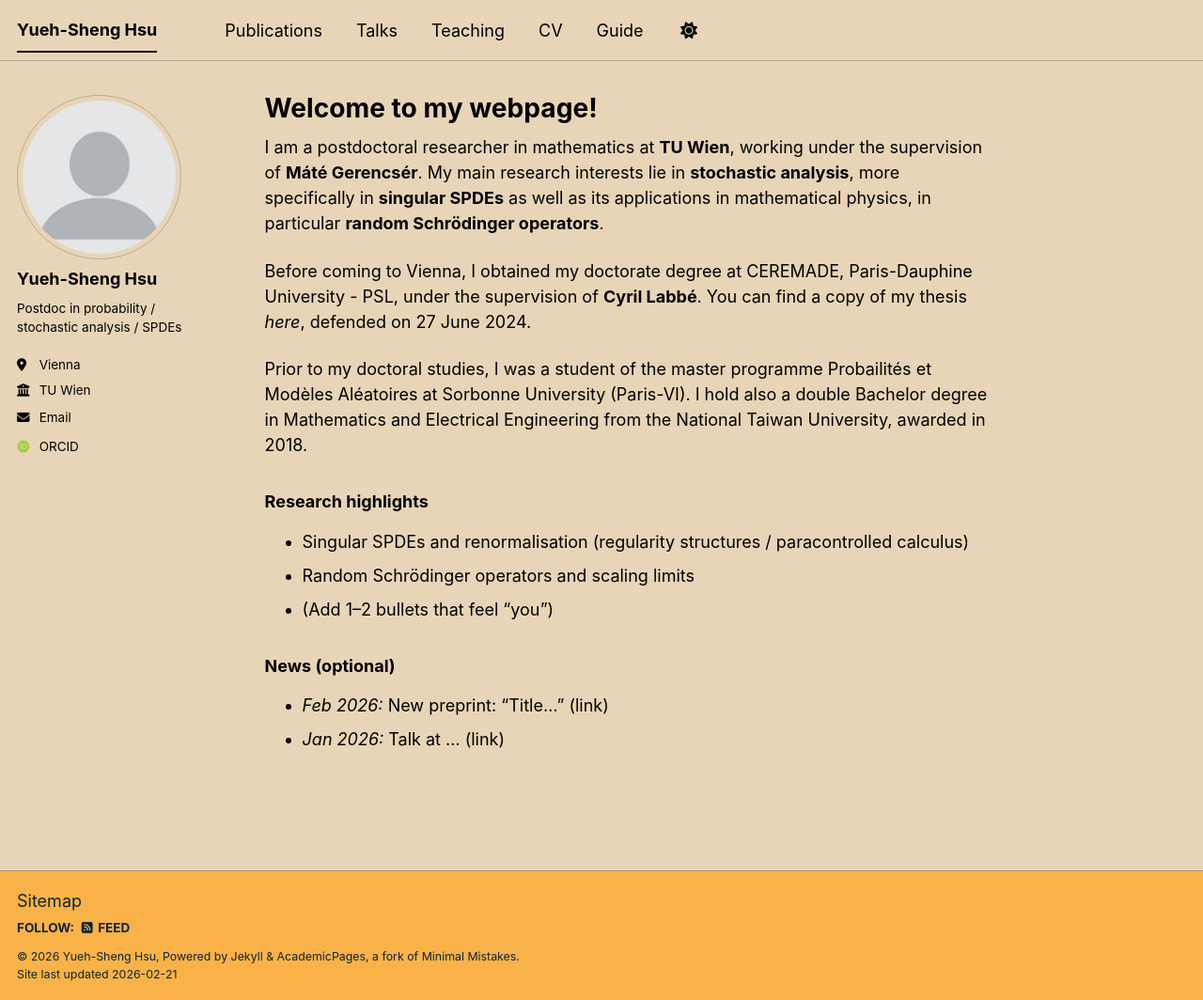
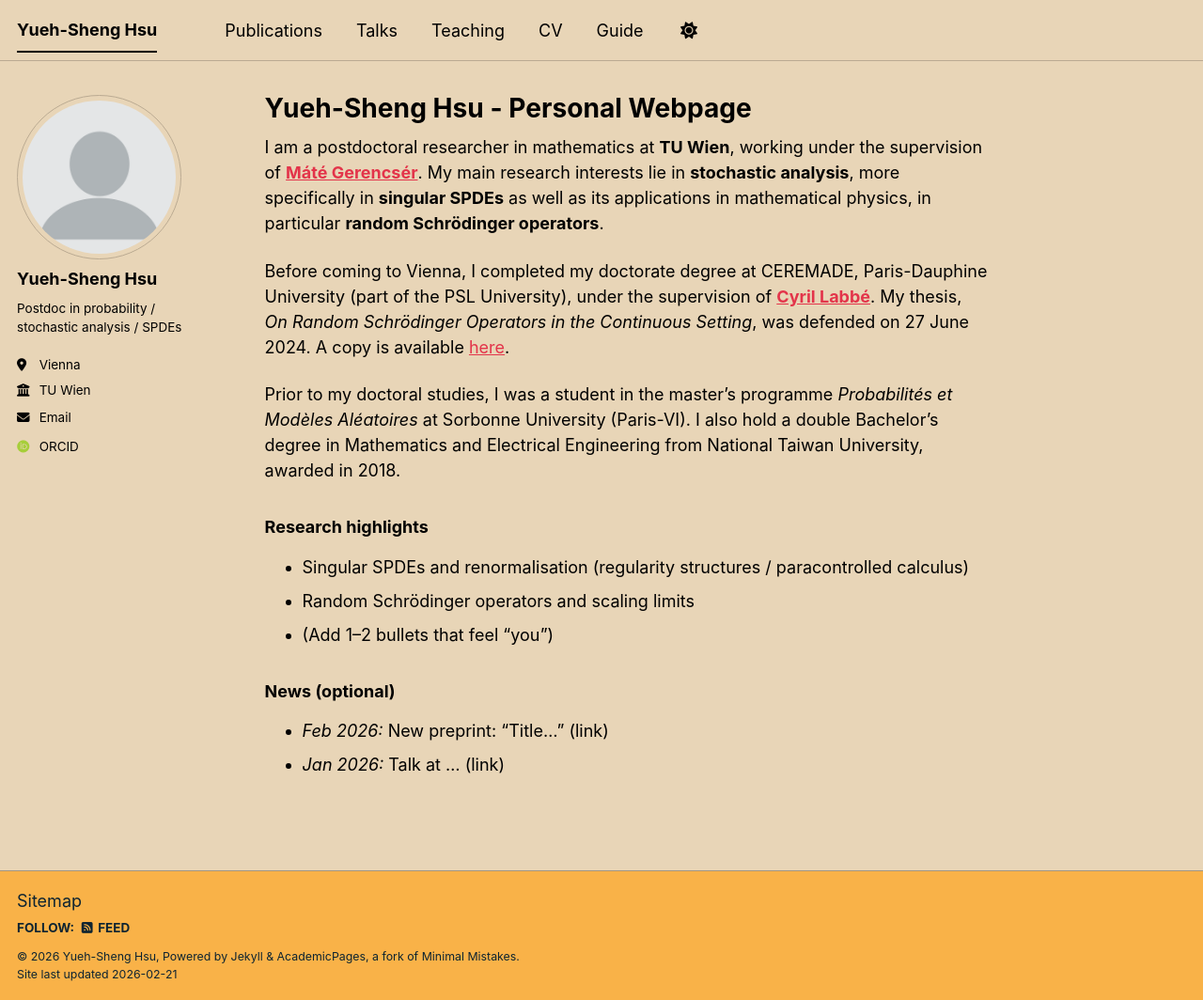
Before and after one commit to KelvinHsu/kelvinhsu.github.io, a Jekyll site: the page built from _pages/about.md, in a window 1280 px wide and 1064 px high. Shown: the whole window at 94% size. Built offline with Jekyll 4.4.1, drawn with Linux system fonts in a browser that asks for light colours; some web fonts are replaced; a script bundle is joined from its source files by our own code; library files that are not in the unit come from our copies.

Commit message:
Minor updates on about.md

```diff
--- a/_pages/about.md
+++ b/_pages/about.md
@@ -1,18 +1,18 @@
 ---
 permalink: /
-title: "Welcome to my webpage!"
+title: "Yueh-Sheng Hsu - Personal Webpage"
 author_profile: true
 redirect_from:
   - /about/
   - /about.html
 ---
 
-I am a postdoctoral researcher in mathematics at **TU Wien**, working under the supervision of **Máté Gerencsér**.
+I am a postdoctoral researcher in mathematics at **TU Wien**, working under the supervision of [**Máté Gerencsér**]().
 My main research interests lie in **stochastic analysis**, more specifically in **singular SPDEs** as well as its applications in mathematical physics, in particular **random Schrödinger operators**.
 
-Before coming to Vienna, I obtained my doctorate degree at CEREMADE, Paris-Dauphine University - PSL, under the supervision of **Cyril Labbé**. You can find a copy of my thesis *here*, defended on 27 June 2024.
+Before coming to Vienna, I completed my doctorate degree at CEREMADE, Paris-Dauphine University (part of the PSL University), under the supervision of [**Cyril Labbé**](). My thesis, *On Random Schrödinger Operators in the Continuous Setting*, was defended on 27 June 2024. A copy is available [here]().
 
-Prior to my doctoral studies, I was a student of the master programme Probailités et Modèles Aléatoires at Sorbonne University (Paris-VI). I hold also a double Bachelor degree in Mathematics and Electrical Engineering from the National Taiwan University, awarded in 2018.
+Prior to my doctoral studies, I was a student in the master's programme *Probabilités et Modèles Aléatoires* at Sorbonne University (Paris-VI). I also hold a double Bachelor’s degree in Mathematics and Electrical Engineering from National Taiwan University, awarded in 2018.
 
 ### Research highlights
 - Singular SPDEs and renormalisation (regularity structures / paracontrolled calculus)
```
